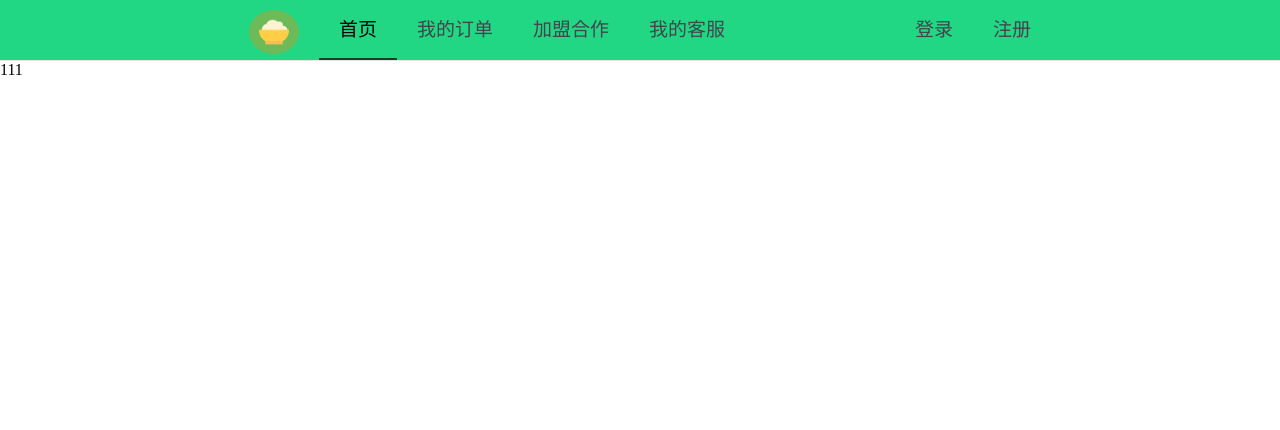
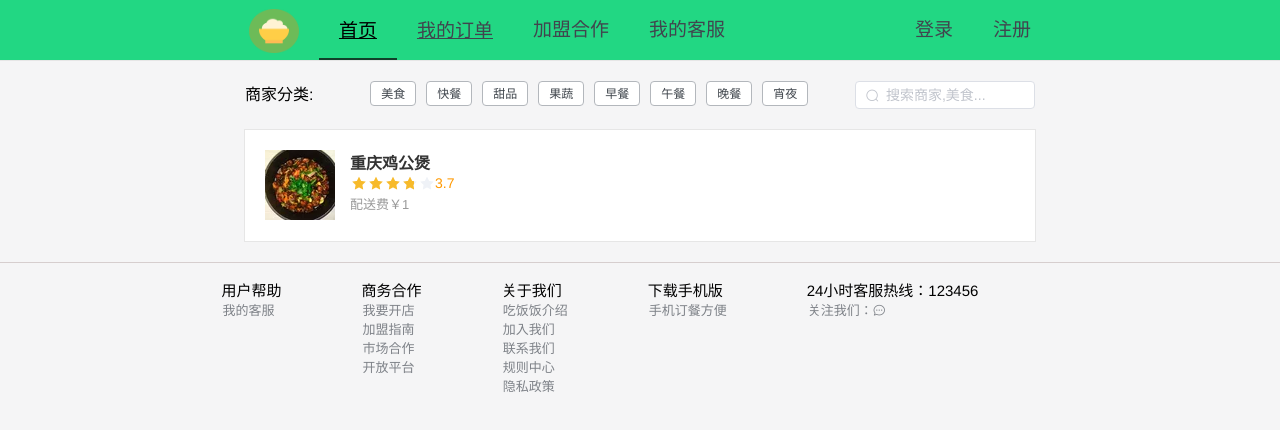
Before and after one commit to xiaolengge/GUOFENG, a Vue app in the folder web/: page / in a window 1280 px wide. Shown: the top 430 px of the page. Built offline with nearby package versions, Linux system fonts and the light colour scheme.

Commit message:
no message

```diff
--- a/web/public/index.html
+++ b/web/public/index.html
@@ -10,7 +10,8 @@
 			body{
 				padding: 0;
 				margin: 0;
-				font-family:'LiSu';
+				background: #f5f5f6;
+				font-family: "Helvetica Neue",Helvetica,"PingFang SC","Hiragino Sans GB","Microsoft YaHei","微软雅黑",Arial,sans-serif;
 			}
 		</style>
   </head>
--- a/web/src/App.vue
+++ b/web/src/App.vue
@@ -1,7 +1,8 @@
 <template>
   <div id="app">
 		<vheader></vheader>
-		<lbody></lbody>
+		<router-view></router-view>
+		<dibu></dibu>
   </div>
 </template>
 
--- /dev/null
+++ b/web/src/components/Biaoqian.vue
@@ -0,0 +1,60 @@
+<template>
+	<div class="w-biaoqian">
+		<div>
+			<span>商家分类:</span>
+		</div>
+		<div>
+			<el-tag>美食</el-tag>
+			<el-tag>快餐</el-tag>
+			<el-tag>甜品</el-tag>
+			<el-tag>果蔬</el-tag>
+			<el-tag>早餐</el-tag>
+			<el-tag>午餐</el-tag>
+			<el-tag>晚餐</el-tag>
+			<el-tag>宵夜</el-tag>
+		</div>
+		<div>
+			<el-input
+			placeholder="搜索商家,美食..."
+			prefix-icon="el-icon-search"
+			id='w-sousuo'
+			v-model="input2">
+			</el-input>
+		</div>
+	</div>
+</template>
+
+<script>
+	export default {
+		data() {
+		    return {
+				input2: ''
+			}
+		}
+  };
+</script>
+
+<style>
+	.w-biaoqian{
+		width: 790px;
+		margin: 20px auto;
+		display: flex;
+		justify-content: space-between;
+	}
+	.el-tag{
+		margin-left: 10px;
+		height: 25px;
+		line-height: 25px;
+		border-color: #b3b7bc;
+		background: #fff;
+		color: #3e444b;
+	}
+	#w-sousuo{
+		width: 180px;
+		height: 28px;
+		line-height: 28px;
+	}
+	.el-input__icon{
+		line-height: 30px;
+	}
+</style>
--- /dev/null
+++ b/web/src/components/Dibu.vue
@@ -0,0 +1,69 @@
+<template>
+	<div class="w-dibu">
+		<div class="w-dibu-c">
+			<dl>
+				<dt class="w-dibu-a">用户帮助</dt>
+				<dd class="w-dibu-b">我的客服</dd>
+
+			</dl>
+		</div>
+		<div  class="w-dibu-c">
+			<dl>
+				<dt class="w-dibu-a">商务合作</dt>
+				<dd class="w-dibu-b">我要开店</dd>
+				<dd class="w-dibu-b">加盟指南</dd>
+				<dd class="w-dibu-b">市场合作</dd>
+				<dd class="w-dibu-b">开放平台</dd>
+			</dl>
+		</div>
+		<div  class="w-dibu-c">
+			<dl>
+				<dt class="w-dibu-a">关于我们</dt>
+				<dd class="w-dibu-b">吃饭饭介绍</dd>
+				<dd class="w-dibu-b">加入我们</dd>
+				<dd class="w-dibu-b">联系我们</dd>
+				<dd class="w-dibu-b">规则中心</dd>
+				<dd class="w-dibu-b">隐私政策</dd>
+			</dl>
+		</div>
+		<div  class="w-dibu-c">
+			<dl>
+				<dt class="w-dibu-a">下载手机版</dt>
+				<dd class="w-dibu-b">手机订餐方便</dd>
+
+			</dl>
+		</div>
+
+		<div  class="w-dibu-c">
+			<dl>
+				<dt class="w-dibu-a">24小时客服热线：123456</dt>
+				<dd class="w-dibu-b">关注我们：<i class="el-icon-chat-dot-round"></i></dd>
+
+			</dl>
+		</div>
+
+	</div>
+</template>
+
+<script>
+</script>
+
+<style>
+	.w-dibu{
+		border-top:1px solid #d6cece;
+		margin-top: 20px;
+		display: flex;
+		justify-content: center;
+	}
+	.w-dibu-a{
+		font-size: 15px;
+	}
+	.w-dibu-b{
+		font-size: 13px;
+		color:#7e8288 ;
+		margin-inline-start: 1px;
+	}
+	.w-dibu-c{
+		margin-right: 80px;
+	}
+</style>
--- a/web/src/components/Header.vue
+++ b/web/src/components/Header.vue
@@ -2,8 +2,8 @@
   <div class="hello">
 		<el-menu :default-active="activeIndex"  class="el-menu-demo" mode="horizontal" @select="handleSelect">
 				<el-menu-item index="5"><img src="../assets/chifan.png" alt="" class="w-a"></el-menu-item>
-				<el-menu-item index="1">首页</el-menu-item>
-				<el-menu-item index="2">我的订单</el-menu-item>
+				<el-menu-item index="1"><router-link to="/index">首页</router-link></el-menu-item>
+				<el-menu-item index="2"><router-link to="/dingdan">我的订单</router-link></el-menu-item>
 				<el-menu-item index="3" >加盟合作</el-menu-item>
 				<el-menu-item index="4">我的客服</el-menu-item>
 				<el-menu-item index="6" class="w-a1" >登录</el-menu-item>
--- /dev/null
+++ b/web/src/components/Shangjia.vue
@@ -0,0 +1,66 @@
+<template>
+	<div class="w-sdian-a">
+
+				<div class="w-sdian">
+					<div><img src="../assets/img/w-1.jpg" alt=""></div>
+					<div class="w-sdian-b">
+						<span class="w-sdian-c">重庆鸡公煲</span>
+							<el-rate
+							  v-model="value"
+							  disabled
+							  show-score
+							  text-color="#ff9900"
+							  score-template="{value}">
+							</el-rate>
+							<span class="w-sdian-d">配送费￥1</span>
+					</div>
+				</div>
+
+	</div>
+</template>
+
+<script>
+export default {
+    data() {
+      return {
+        value:3.7
+      }
+    }
+  }
+</script>
+
+<style>
+	.w-sdian-d{
+		color: #999;
+		font-size: 13px;
+	}
+	.w-sdian{
+		width: 200px;
+		height: 71px;
+		display: flex;
+		margin: 20px;
+	}
+	.w-sdian-a{
+		background: #fff;
+		width: 790px;
+		border: 1px solid #e6e6e6;
+		margin: 0 auto;
+		display: flex;
+		flex-wrap:wrap;
+	}
+	.w-sdian-b{
+		margin-left:15px;
+		width: 120px;
+	}
+	.w-sdian-c{
+		font-size: 16px;
+		margin-bottom: 6px;
+		font-weight: 600;
+		color: #333;
+	}
+	.el-rate__item{
+		width: 17px;
+		height: 18px;
+
+	}
+</style>
--- /dev/null
+++ b/web/src/components/dingdan.vue
@@ -0,0 +1,40 @@
+<template>
+	<div>
+		<div class="w-ddan">
+			<el-breadcrumb separator-class="el-icon-arrow-right">
+			<el-breadcrumb-item :to="{ path: '/' }">首页</el-breadcrumb-item>
+			<el-breadcrumb-item>我的订单</el-breadcrumb-item>
+			</el-breadcrumb>
+		</div>
+
+		<div>
+			<template>
+
+			  <el-tabs :tab-position="tabPosition" style="height: 200px;">
+				<el-tab-pane label="用户管理">用理</el-tab-pane>
+				<el-tab-pane label="配置管理">配置管理</el-tab-pane>
+				<el-tab-pane label="角色管理">角色管理</el-tab-pane>
+				<el-tab-pane label="定时任务补偿">定时任务补偿</el-tab-pane>
+			  </el-tabs>
+			</template>
+		</div>
+	</div>
+
+</template>
+
+<script>
+	 export default {
+    data() {
+      return {
+        tabPosition: 'left'
+      };
+    }
+  };
+</script>
+
+<style>
+	.w-ddan{
+		width: 790px;
+		margin: 0 auto;
+	}
+</style>
--- /dev/null
+++ b/web/src/components/index.vue
@@ -0,0 +1,12 @@
+<template>
+	<div>
+		<biaoqian></biaoqian>
+		<shangjia></shangjia>
+	</div>
+</template>
+
+<script>
+</script>
+
+<style>
+</style>
--- a/web/src/router.js
+++ b/web/src/router.js
@@ -1,6 +1,7 @@
 import Vue from 'vue'
 import Router from 'vue-router'
-
+import index from './components/index.vue'
+import dingdan from './components/dingdan.vue'
 
 Vue.use(Router)
 
@@ -8,6 +9,20 @@ export default new Router({
   mode: 'history',
   base: process.env.BASE_URL,
   routes: [
-
+		{
+		path:'/',
+		name:'index',
+		component:index
+		},
+		{
+		path:'/index',
+		name:'index',
+		component:index
+		},
+		{
+		path:'/dingdan',
+		name:'dingdan',
+		component:dingdan
+		}
   ]
 })
```
Also changed, not shown: web/package.json (+7 -1 lines), web/src/main.js (+7 -2 lines), web/src/assets/img/w-1.jpg (added), 1 other file (tests, documents, lock files or other folders).
